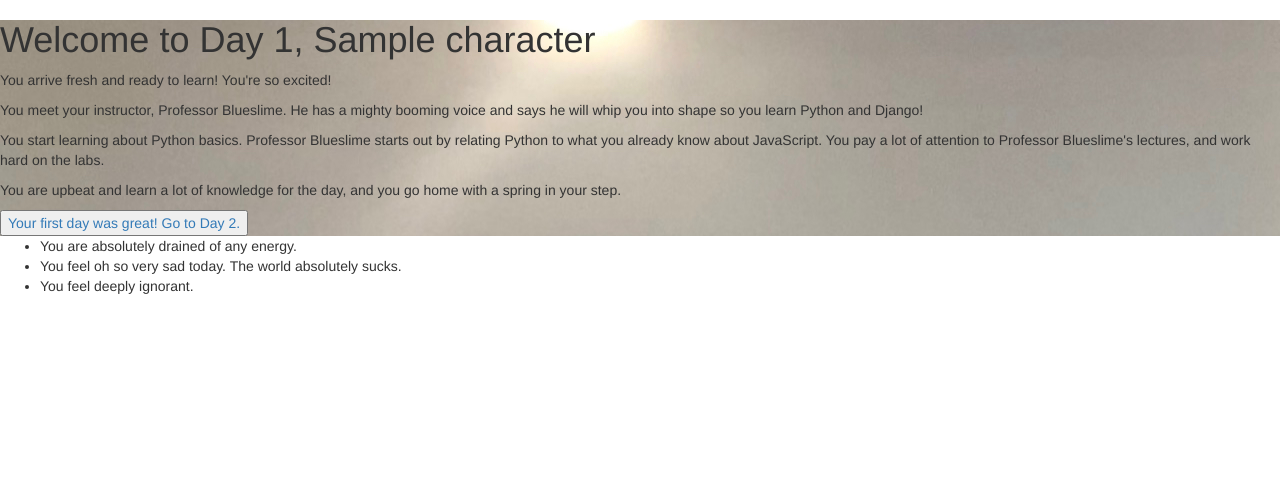
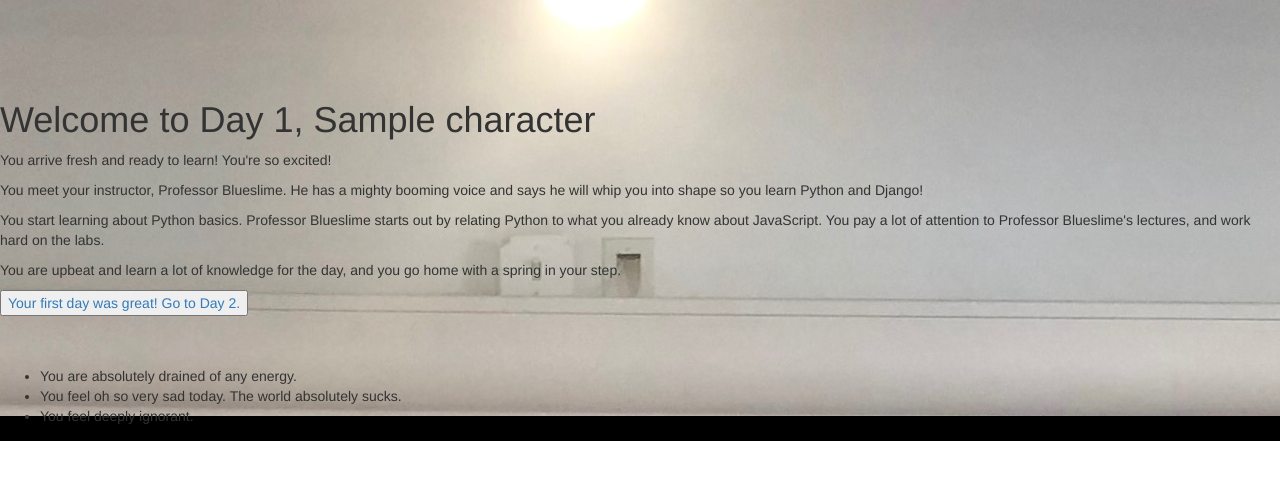
Before and after one commit to londondata/Bootcamp, a Django app: page /game/day1/1 in a window 1280 px wide. Shown: the top 480 px of the page. Run offline with Django 3.2, Linux system fonts and the light colour scheme; tables that the repository leaves empty hold one stand-in row (values such as "Sample post"); some libraries are stand-ins or nearby versions.

Commit message:
game ui i fkn hope

```diff
--- a/bootcamp_project/bootcamp_app/static/css/game.css
+++ b/bootcamp_project/bootcamp_app/static/css/game.css
@@ -1,7 +1,21 @@
 
 .bgimage {
-	background-image: url("../images/BOOTCAMPUI.jpg")
+	/* background-image: url("../images/BOOTCAMPUI.jpg") */
 	/* background-repeat: no-repeat;
   background-position: center;
   background-attachment: fixed; */
+	background-size 1800px 1900px;
+	background-repeat: no-repeat;
+	background-position: top;
+	background-attachment: fixed;
 }
+
+.block-content {
+	margin-top: 100px;
+	max-height: 600px;
+}
+
+
+.stat-box {
+	margin-top: 50px;
+}
--- a/bootcamp_project/bootcamp_app/templates/bootcamp_app/game.html
+++ b/bootcamp_project/bootcamp_app/templates/bootcamp_app/game.html
@@ -19,12 +19,14 @@
 	<link rel="stylesheet" href="{% static 'scripts/app.js' %}">
 	<title>BOOTCAMP - The Game</title>
 </head>
-<body>
-<div class="bgimage">
+<body class="bgimage" style="background-image: url('{% static "images/BOOTCAMPUI.jpg" %}')";>
+<div >
 
+<div class="block-content">
 {% block content %}
 
 {% endblock%}
+</div>
 </div>
 
 <footer>
```
